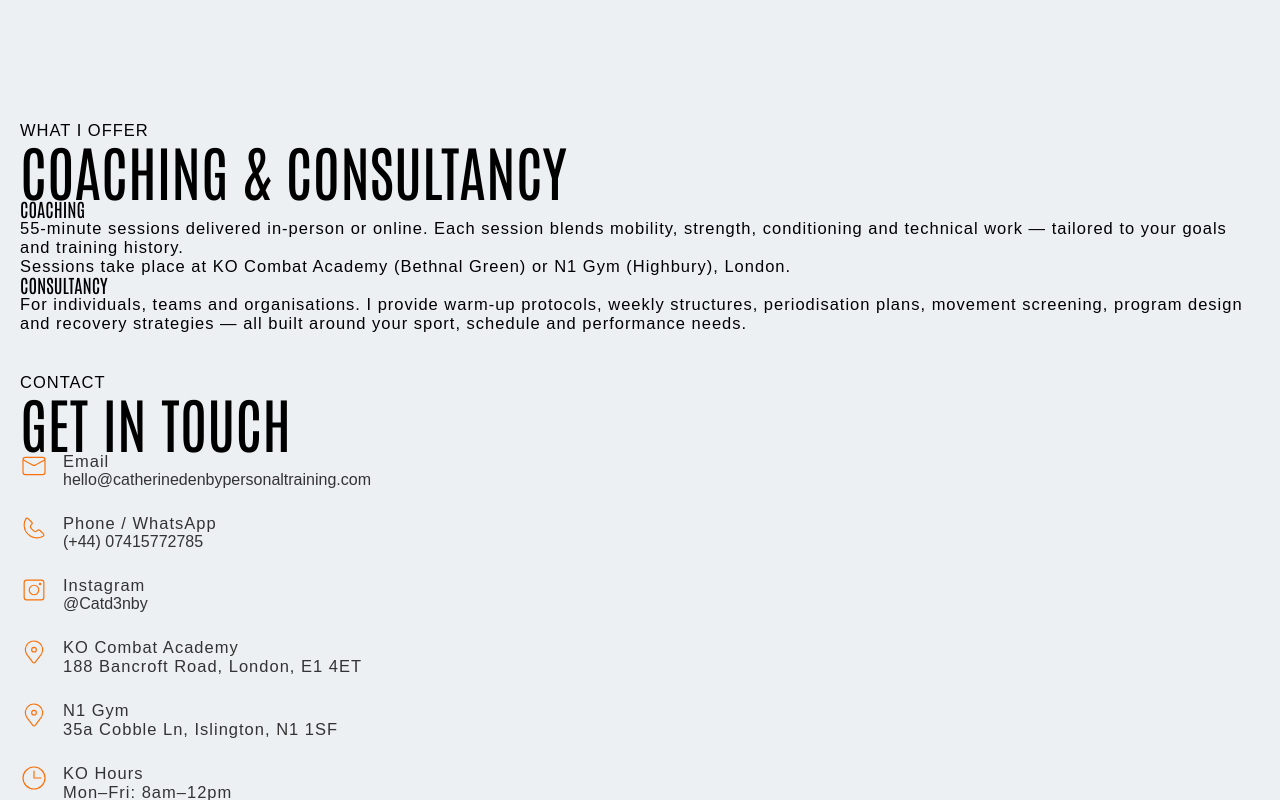
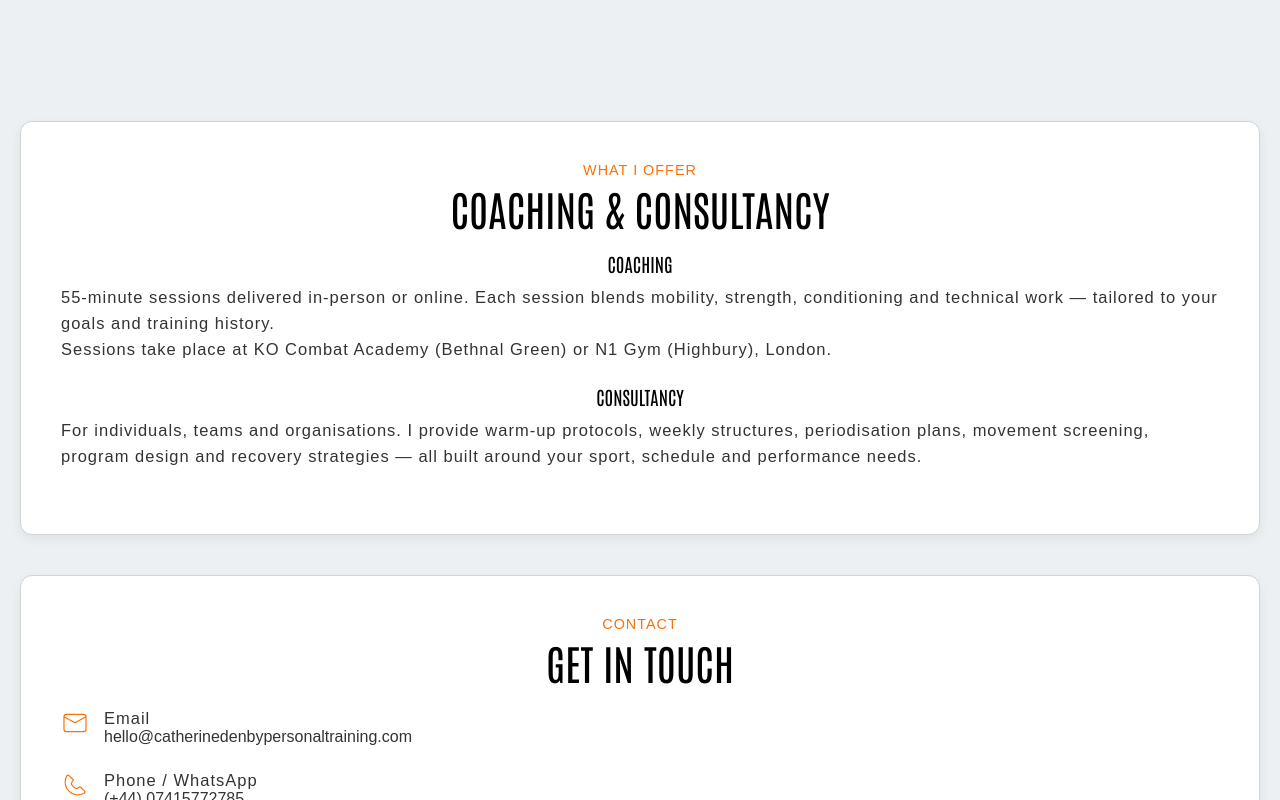
Before and after one commit to cdenby-dotcom/Cat-Denby-Performance, a Next.js app: page / in a window 1280 px wide. Shown: the part 6160-6960 px from the top of the page. Built offline with nearby package versions, Linux system fonts and the light colour scheme; a web font is replaced by a local one.

Commit message:
Refactor ContactSection styles and add new classes

```diff
--- a/app/components/ContactPage/ContactSection.module.scss
+++ b/app/components/ContactPage/ContactSection.module.scss
@@ -5,7 +5,6 @@
   display: flex;
   justify-content: center;
 
-  /* TYPOGRAPHY */
   h1, h2, h3 {
     font-family: 'Antonio', sans-serif;
   }
@@ -22,36 +21,42 @@
     gap: 40px;
   }
 
-  .box {
+  .centeredTitle {
+    text-align: center;
+    font-size: 2.6rem;
+    margin: 10px 0 25px 0;
+    text-transform: uppercase;
+  }
+
+  .centeredSub {
+    text-align: center;
+    text-transform: uppercase;
+    margin-bottom: 10px;
+  }
+
+  .orange {
+    color: #f9710b;
+    letter-spacing: 1px;
+    text-transform: uppercase;
+    text-align: center;
+    font-size: 0.9rem;
+  }
+
+  .offerBox,
+  .contactBox {
     background: white;
     padding: 40px;
     border-radius: 12px;
     border: 1px solid #d4d4d3;
     box-shadow: 0 4px 12px rgba(0,0,0,0.06);
-
-    .orange {
-      color: #f9710b;
-      letter-spacing: 1px;
-      font-size: 0.9rem;
-    }
-
-    h2 {
-      font-size: 2.6rem;
-      margin: 10px 0 25px 0;
   }
 
   .section {
     margin-bottom: 25px;
 
-      h3 {
-        font-size: 1.8rem;
-        margin-bottom: 10px;
-      }
-
     p {
       line-height: 1.6;
       color: #333;
-      }
     }
   }
 
```
Lines whose indentation alone changed are shown as unchanged.
